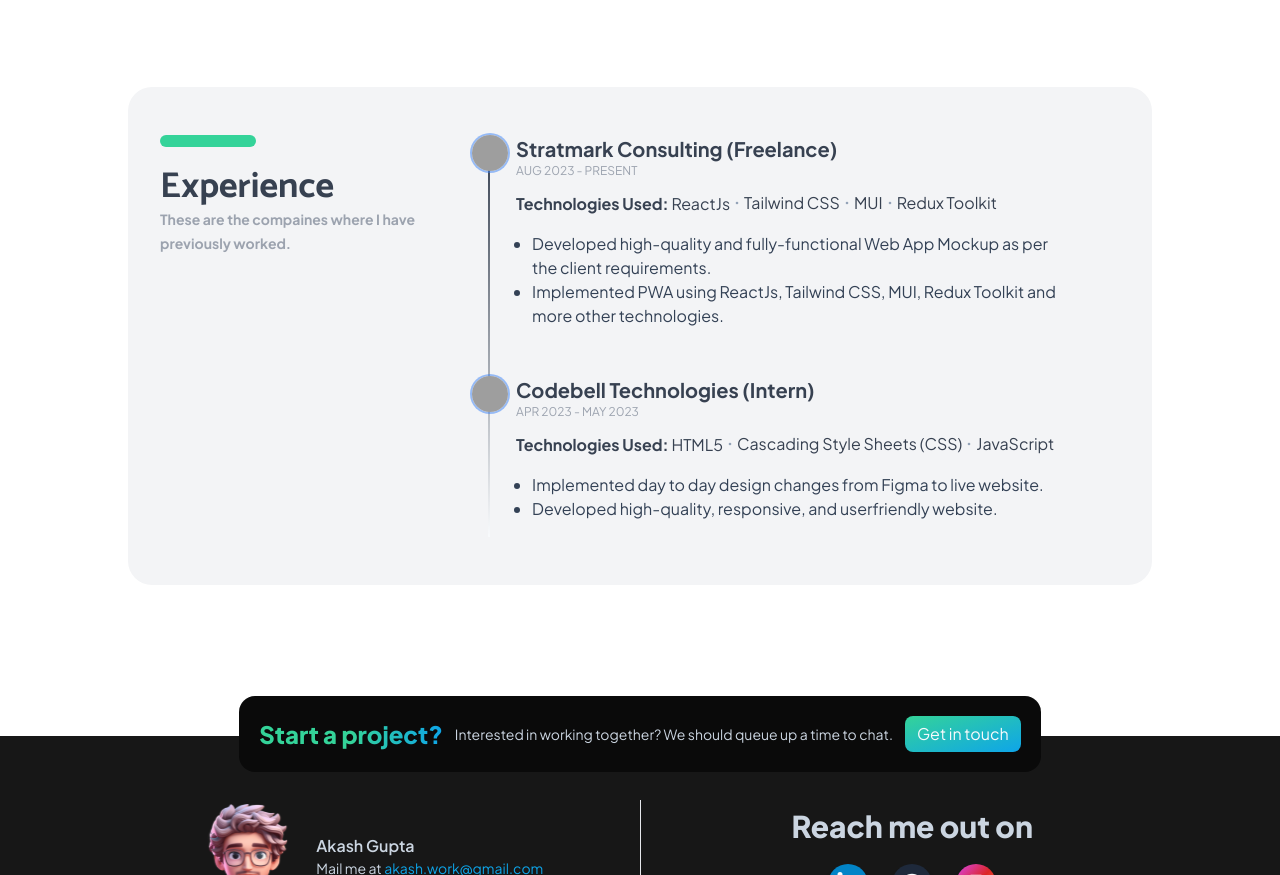
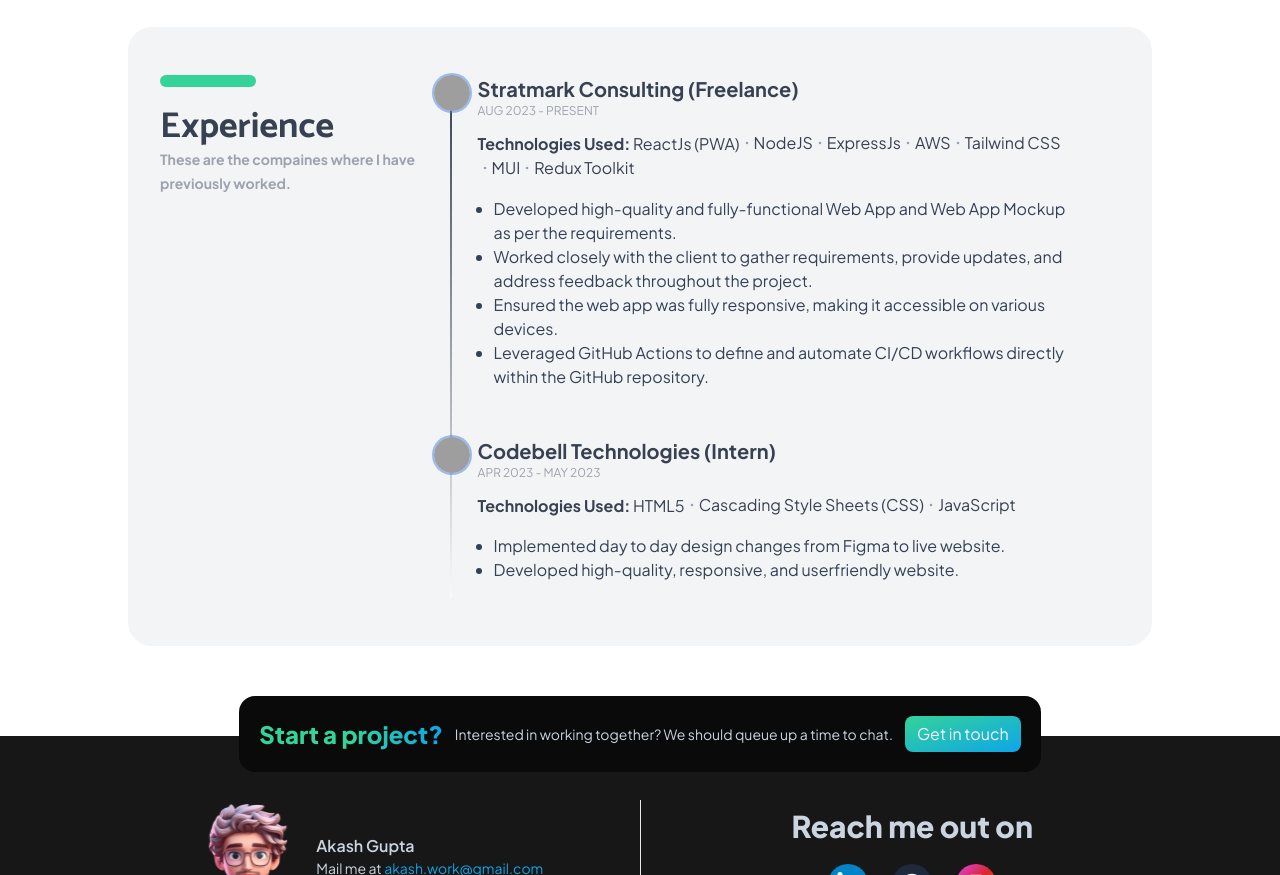
Before and after one commit to skygupta0/Portfoliov3, a React (Vite) app: page / in a window 1280 px wide. Shown: the part 3360-4235 px from the top of the page. Built offline with nearby package versions, Linux system fonts and the light colour scheme; grey boxes are pictures that could not be loaded.

Commit message:
Changes in exp

```diff
--- a/src/data/experience.js
+++ b/src/data/experience.js
@@ -5,10 +5,20 @@ export const experience = [
 			"https://res.cloudinary.com/dkezwrb3a/image/upload/v1696175985/Portfolio/exp/Untitled_design_6_d8u4nv.png",
 		jobRole: "Freelance",
 		duration: "Aug 2023 - Present",
-		techstack: ["ReactJs", "Tailwind CSS", "MUI", "Redux Toolkit"],
+		techstack: [
+			"ReactJs (PWA)",
+			"NodeJS",
+			"ExpressJs",
+			"AWS",
+			"Tailwind CSS",
+			"MUI",
+			"Redux Toolkit",
+		],
 		description: [
-			"Developed high-quality and fully-functional Web App Mockup as per the client requirements.",
-			"Implemented PWA using ReactJs, Tailwind CSS, MUI, Redux Toolkit and more other technologies.",
+			"Developed high-quality and fully-functional Web App and Web App Mockup as per the requirements.",
+			"Worked closely with the client to gather requirements, provide updates, and address feedback throughout the project.",
+			"Ensured the web app was fully responsive, making it accessible on various devices.",
+			"Leveraged GitHub Actions to define and automate CI/CD workflows directly within the GitHub repository.",
 		],
 	},
 	{
```
